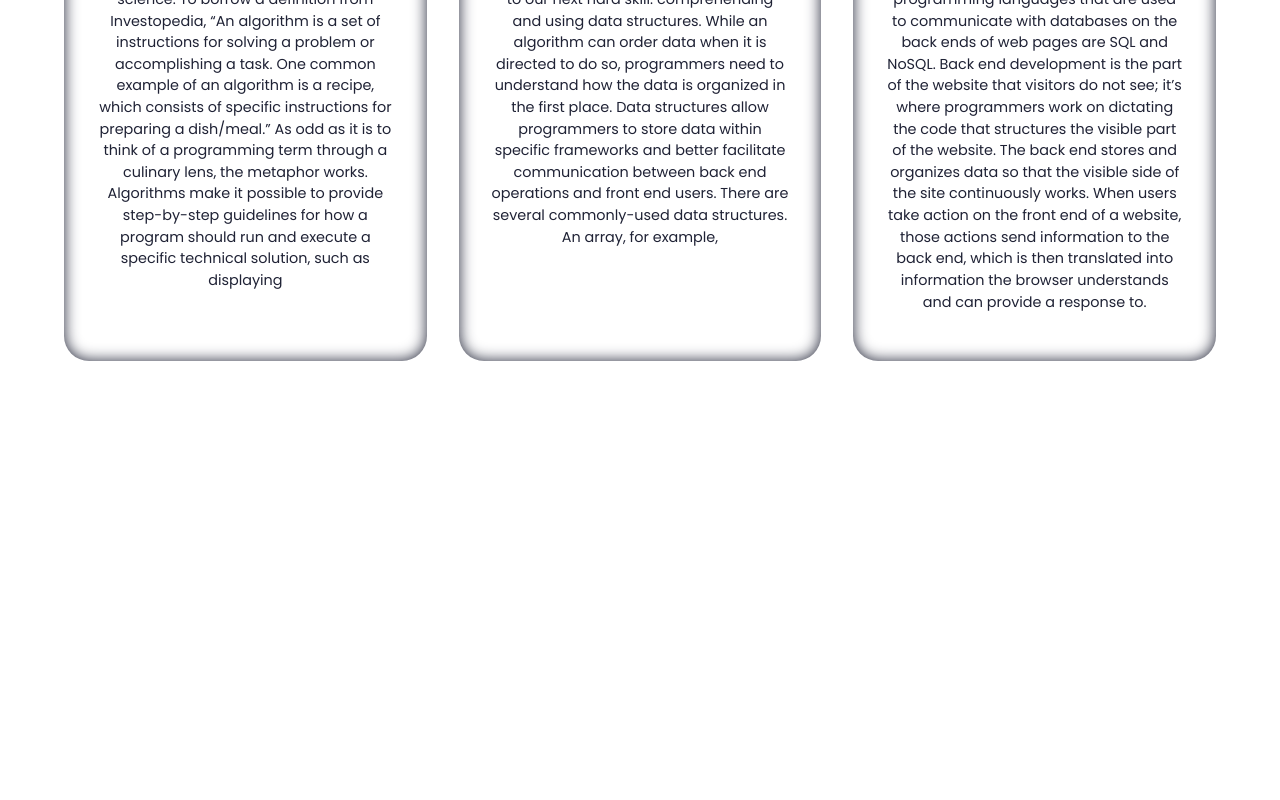
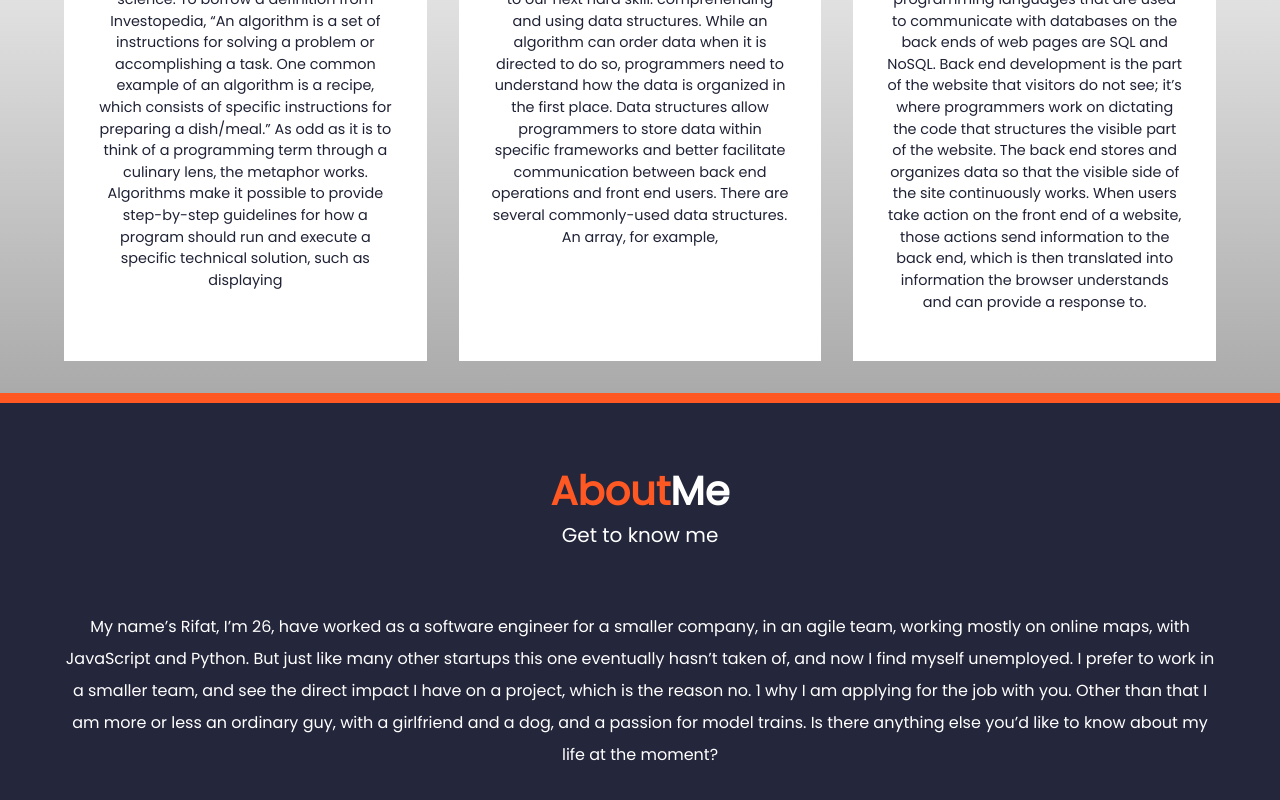
Before and after one commit to rifatptk/ReactPortFolio, a React (Create React App) app: page / in a window 1280 px wide. Shown: the part 776-1576 px from the top of the page. Before the commit the page ends 1169 px from the top, so only its background shows below. Built offline with nearby package versions, Linux system fonts and the light colour scheme; a web font is replaced by a local one.

Commit message:
some UI changes

```diff
--- a/src/App.js
+++ b/src/App.js
@@ -2,6 +2,7 @@ import "./App.css";
 import Profile from "./PortfolioContainer/Home/Profile";
 import Navigation from "./PortfolioContainer/Navigation/Navigation";
 import Skills from "./PortfolioContainer/Skills/Skills";
+import AboutMe from "./PortfolioContainer/AboutMe/AboutMe";
 
 function App() {
   return (
@@ -9,6 +10,7 @@ function App() {
       <Navigation/>
       <Profile />
       <Skills/>
+      <AboutMe/>
     </div>
   );
 }
--- /dev/null
+++ b/src/PortfolioContainer/AboutMe/AboutMe.css
@@ -0,0 +1,23 @@
+.aboutme-container{
+    padding: 4rem;
+    display: flex;
+    flex-direction: column;
+    /* justify-content: center; */
+    align-items: center;
+    background-color: #24263B;
+    color: white;
+    text-align: center;
+    line-height: 2;
+    border-top: 10px solid var(--dark-orange);
+
+}
+.aboutme-container h1{
+    color: var(--dark-orange);
+    font-weight: bold;
+}
+.aboutme-container h1 .aboutme-white{
+    color: white;
+}
+.aboutme-container h5{
+    margin-bottom: 4rem;
+}
--- /dev/null
+++ b/src/PortfolioContainer/AboutMe/AboutMe.js
@@ -0,0 +1,24 @@
+import React from "react";
+import "./AboutMe.css";
+
+export default function AboutMe() {
+  return (
+    <div className="aboutme-container">
+      <h1>
+        About<span className="aboutme-white">Me</span>
+      </h1>
+      <h5>Get to know me</h5>
+      <p>
+        My name’s Rifat, I’m 26, have worked as a software engineer for a smaller
+        company, in an agile team, working mostly on online maps, with JavaScript and
+        Python. But just like many other startups this one eventually hasn’t taken
+        of, and now I find myself unemployed. I prefer to work in a smaller
+        team, and see the direct impact I have on a project, which is the reason
+        no. 1 why I am applying for the job with you. Other than that I am more
+        or less an ordinary guy, with a girlfriend and a dog, and a passion for
+        model trains. Is there anything else you’d like to know about my life at
+        the moment?
+      </p>
+    </div>
+  );
+}
--- a/src/PortfolioContainer/Navigation/Navigation.css
+++ b/src/PortfolioContainer/Navigation/Navigation.css
@@ -1,7 +1,8 @@
 .navbar{
     padding: 1rem 4rem;
     display: flex;
-    background-color: #1f2235;
+    background-color: #24263B;
+
 
 }
 .navbar .navbar-logo{
--- a/src/PortfolioContainer/Skills/Skills.css
+++ b/src/PortfolioContainer/Skills/Skills.css
@@ -1,21 +1,21 @@
 .skills-container {
-  margin: 2rem 4rem;
+  padding: 2rem 4rem;
   display: flex;
   gap: 2rem;
   justify-content: space-between;
   text-align: center;
+  background: linear-gradient(rgb(255, 255, 255),#aaaaaa);
+
 }
 .skill {
   flex: 1;
-  /* border: 1px solid #1f2235; */
-  border-radius: 25px;
   padding: 2rem;
-  box-shadow: inset 0 0 15px #1f2235;
   color: #1f2235;
+  background-color: #fff;
 }
 
 .skills-container .skill i {
-  color: var(--dark);
+  color: #24263B;
   font-size: 3rem;
 }
 .skill-header {
```
